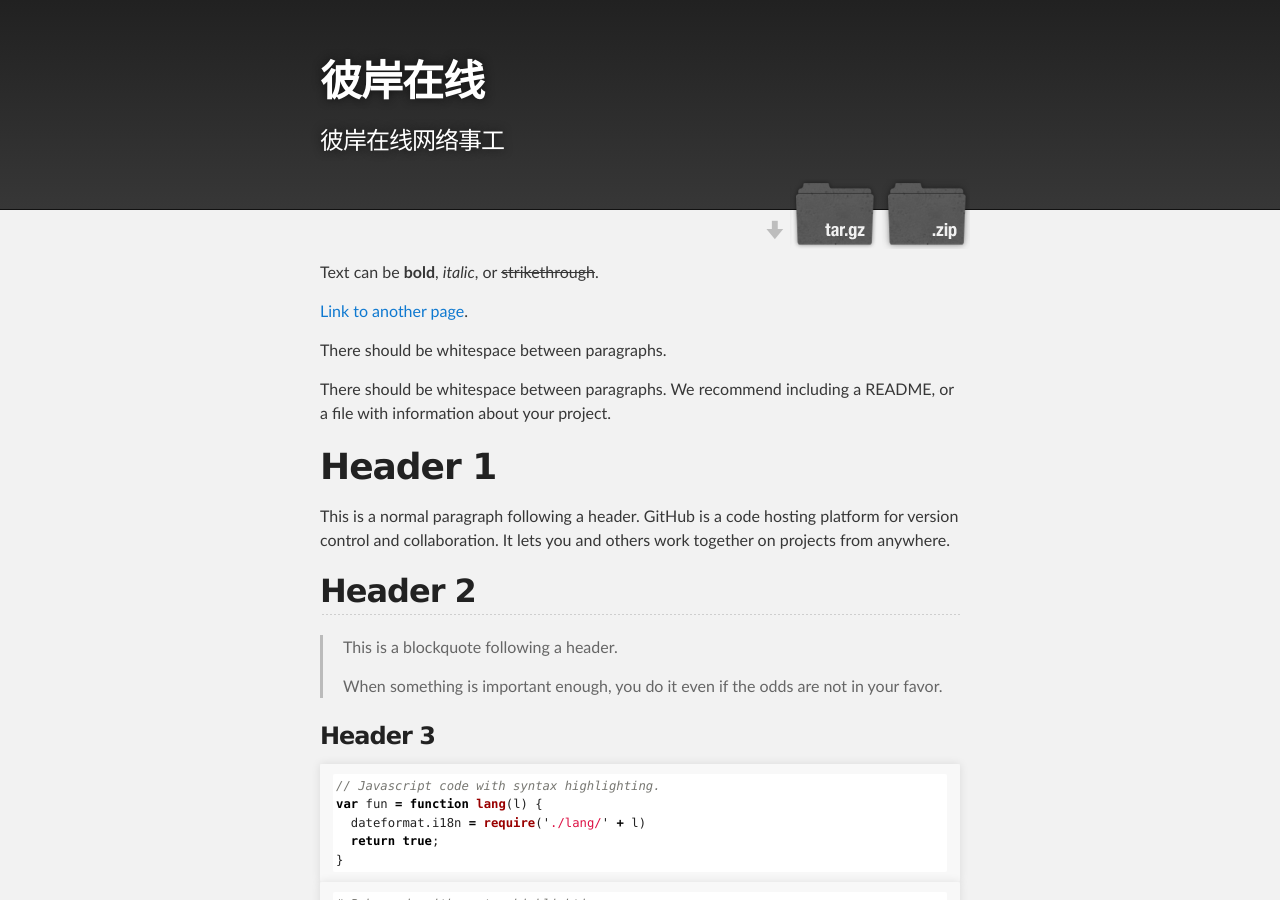
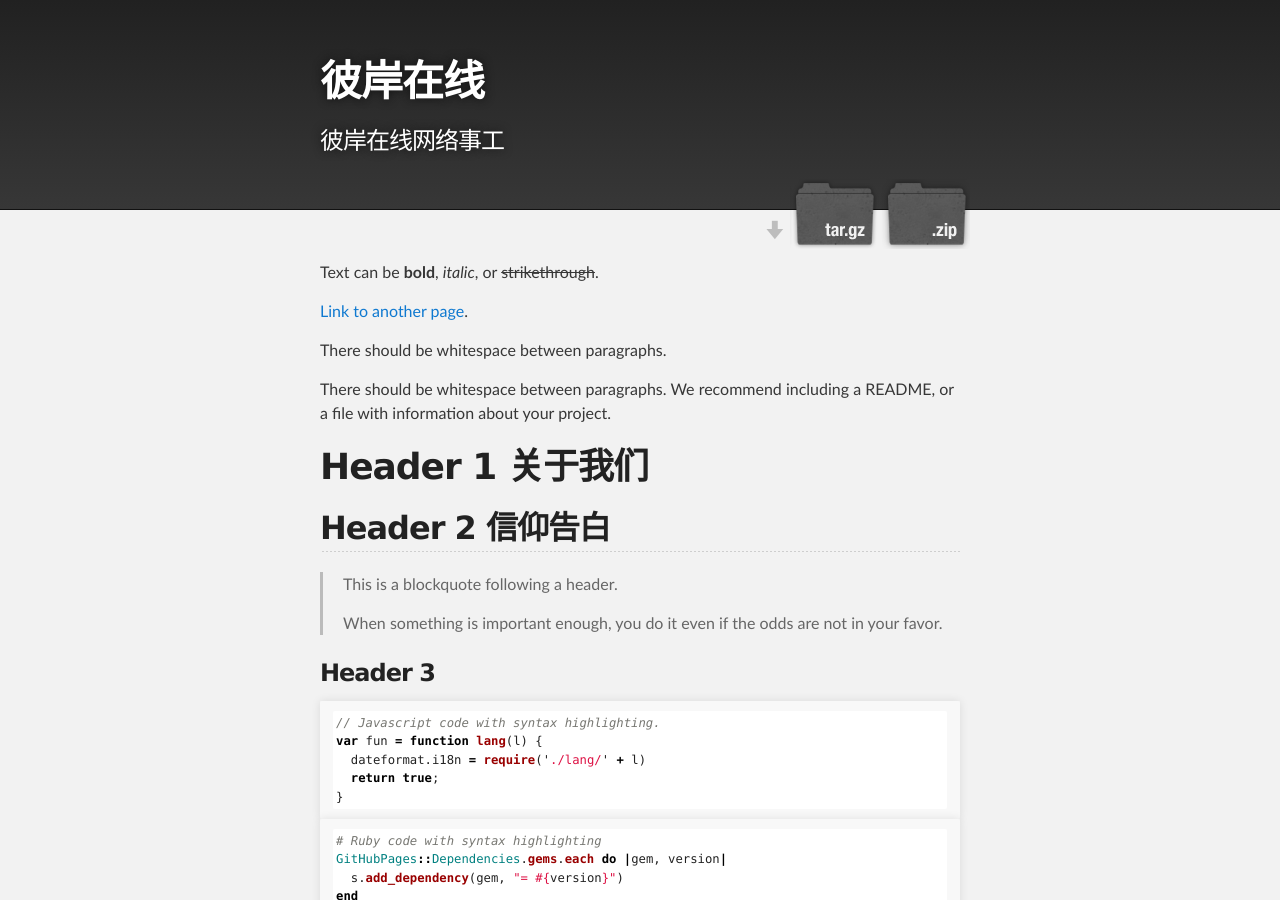
Before and after one commit to simonjob42/simonjob42.github.io, a Jekyll site: the page built from index.md, in a window 1280 px wide and 900 px high. Built offline with Jekyll 4.4.1, drawn with Linux system fonts in a browser that asks for light colours.

Commit message:
Update index.md

```diff
--- a/index.md
+++ b/index.md
@@ -10,11 +10,11 @@ There should be whitespace between paragraphs.
 
 There should be whitespace between paragraphs. We recommend including a README, or a file with information about your project.
 
-# Header 1
+# Header 1 关于我们
 
-This is a normal paragraph following a header. GitHub is a code hosting platform for version control and collaboration. It lets you and others work together on projects from anywhere.
 
-## Header 2
+
+## Header 2 信仰告白
 
 > This is a blockquote following a header.
 >
```
